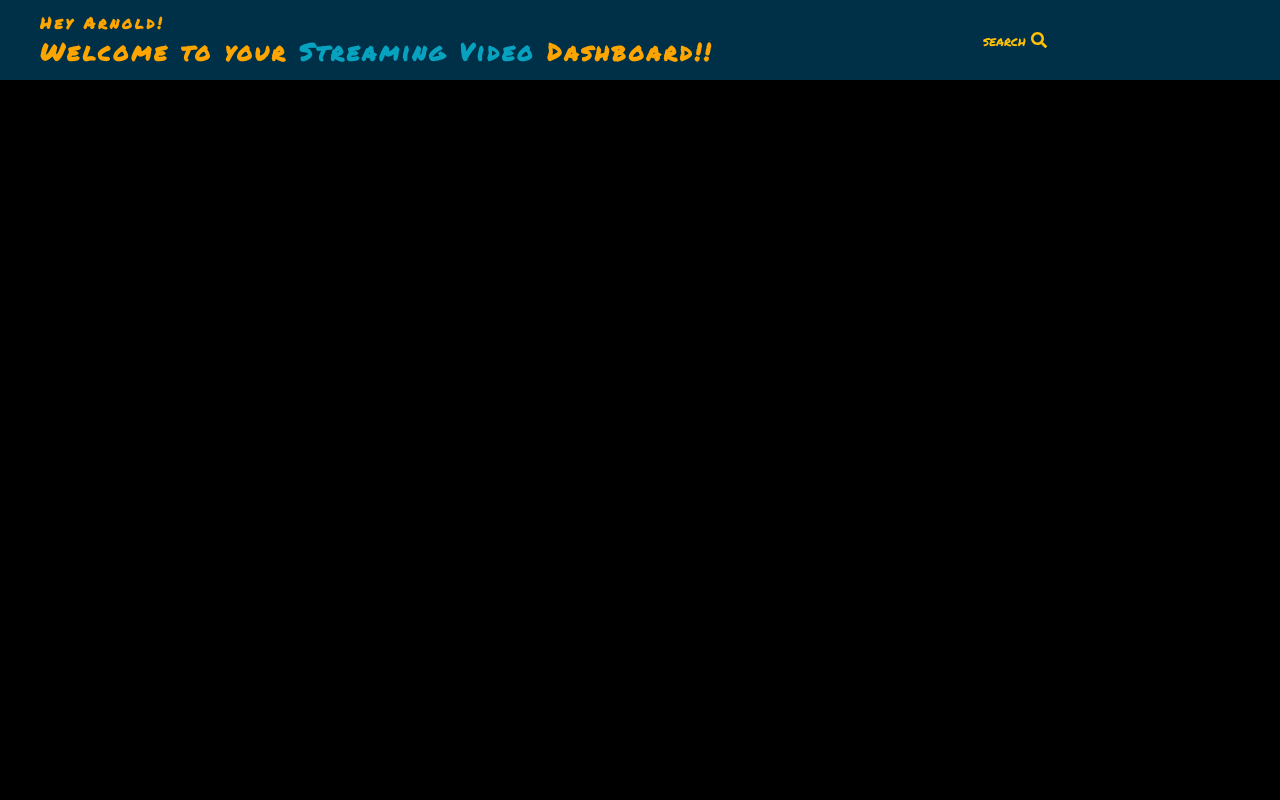
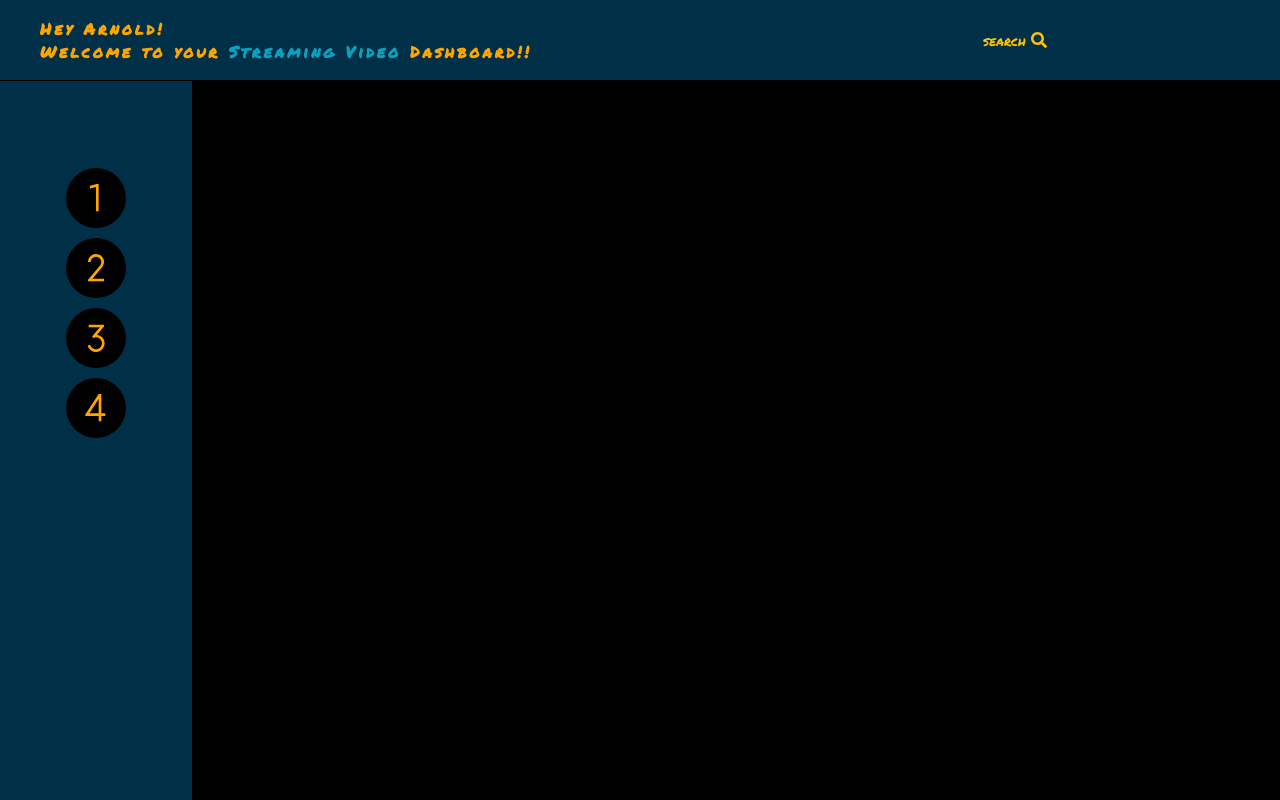
Before and after one commit to si3mshady/video_streaming_dashboard_k8s, a React (Create React App) app: page / in a window 1280 px wide. Built offline with nearby package versions, Linux system fonts and the light colour scheme.

Commit message:
adding sidbar features

```diff
--- a/src/App.js
+++ b/src/App.js
@@ -2,7 +2,6 @@
 import './App.css';
 
 
-import {ThemeProvider, createTheme} from '@mui/material'
 import { useState } from 'react';
 import Topbar from "./components/Topbar"
 import Sidebar from "./components/Sidebar"
@@ -10,23 +9,18 @@ import styled from 'styled-components';
 
 
 function App() {
-  const [darkMode, setDarkMode] = useState(true)
-  const theme = createTheme({
 
-    palette: {
-      mode: darkMode? "dark" : "light"
-    }
-  })
 
   return (
-    <ThemeProvider theme={theme}>
+
 
         <Div className='App'>
 
         <Topbar />
+        <Sidebar />
 
          </Div>
-    </ThemeProvider>
+
 
   );
 }
--- a/src/components/Sidebar.jsx
+++ b/src/components/Sidebar.jsx
@@ -1,14 +1,75 @@
 import React from 'react'
 import { Box, IconButton, useTheme } from '@mui/system'
 import styled from 'styled-components';
+import { RiNumber1, RiNumber2, RiNumber3, RiNumber4  } from "react-icons/ri";
 
 
 export default function Sidebar() {
   return (
-    <Section>
+    <Section >
+
+    <div className='icons'>
+      <ul>
+        <li>
+          <RiNumber1 />
+        </li>
+
+        <li>
+          <RiNumber2 />
+        </li>
+
+        <li>
+          <RiNumber3 />
+        </li>
+        <li>
+          <RiNumber4 />
+        </li>
+      </ul>
+    </div>
 
     </Section>
   )
 }
 
-const Section = styled.section``
+const Section = styled.section`
+border-top: 1px solid black;
+transition: 0.5s;
+width: 15vw;
+height: 100vh;
+position: fixed;
+left: 0;
+background-color: white;
+display: flex;
+justify-content: center;
+background-color: #003047 !important;
+.icons {
+  margin: 40% 0;
+  ul {
+
+    list-style-type: none;
+    line-spacing: 4rem;
+     li  {
+
+
+      align-items: center;
+      width: 60px;
+      height: 60px;
+      font-size: 2rem;
+      display: flex;
+
+      color: orange;
+     }
+
+     li:nth-child(n) {
+      justify-content: center;
+      margin-top: 10px;
+      background-color: black;
+      text-align: center;
+      border-radius: 50%;
+
+     }
+
+  }
+}
+
+`
--- a/src/components/Topbar.jsx
+++ b/src/components/Topbar.jsx
@@ -34,6 +34,7 @@ height: 10vh;
     flex-direction: column;
     margin-left: 02.5rem;
     h4, h1 {
+        font-size: 1rem;
         letter-spacing: 3px;
     }
     span {
```
